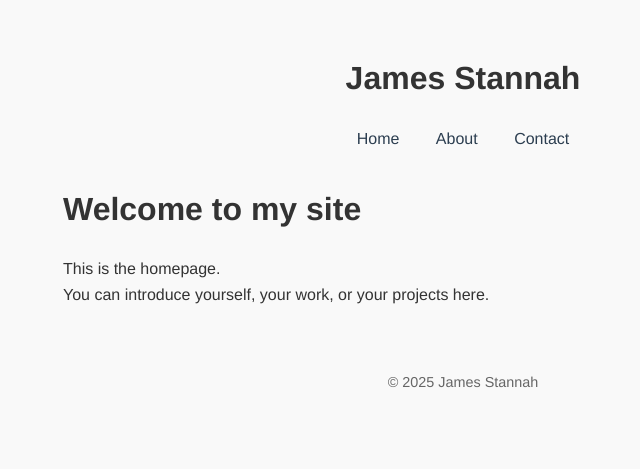
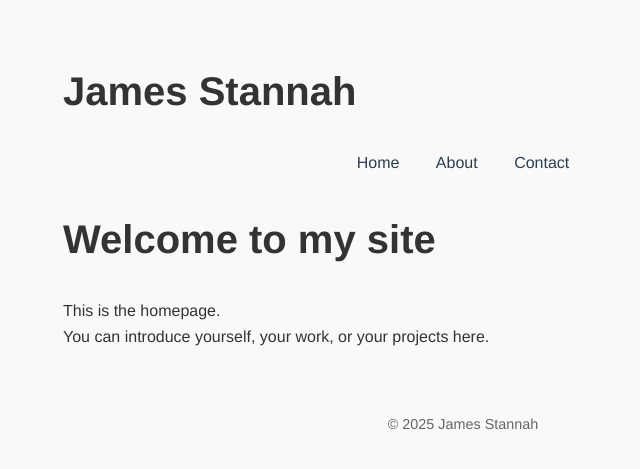
Before and after one commit to jamesstannah/jamesstannah.github.io, a Jekyll site: the page built from index.md, in a window 1280 px wide. Shown: the top 469 px of the page, without its empty margins (177-817 px from the left). Built offline with Jekyll 4.4.1, drawn with Linux system fonts in a browser that asks for light colours.

Commit message:
Update style.css

```diff
--- a/assets/style.css
+++ b/assets/style.css
@@ -12,6 +12,12 @@ body.home h1 {
   font-size: 4rem;  /* bigger title for homepage only */
   text-align: center;
   color: #007acc;   /* optional color */
+}
+
+h1 {
+  font-size: 2.5rem;
+  text-align: left;
+  color: #333;
 }
 
 header {
```
